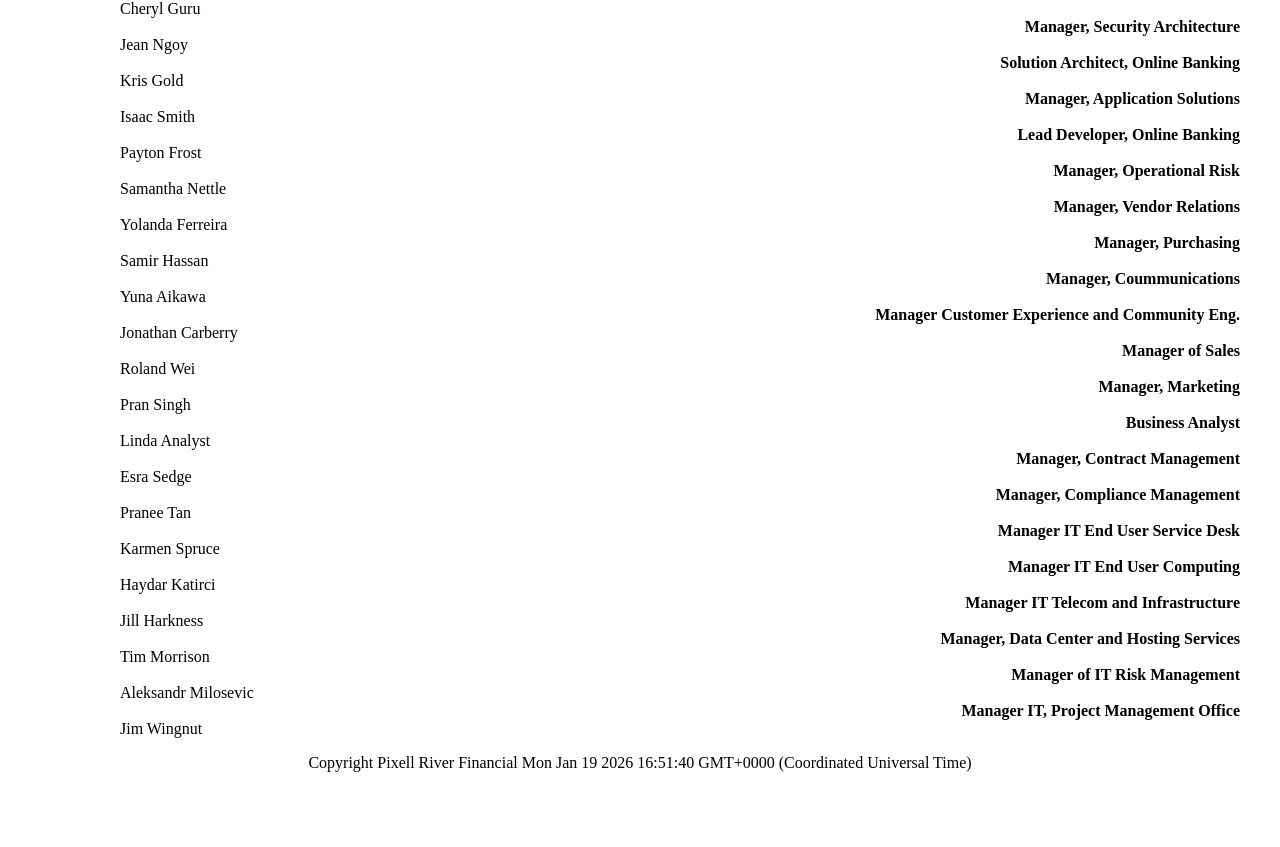
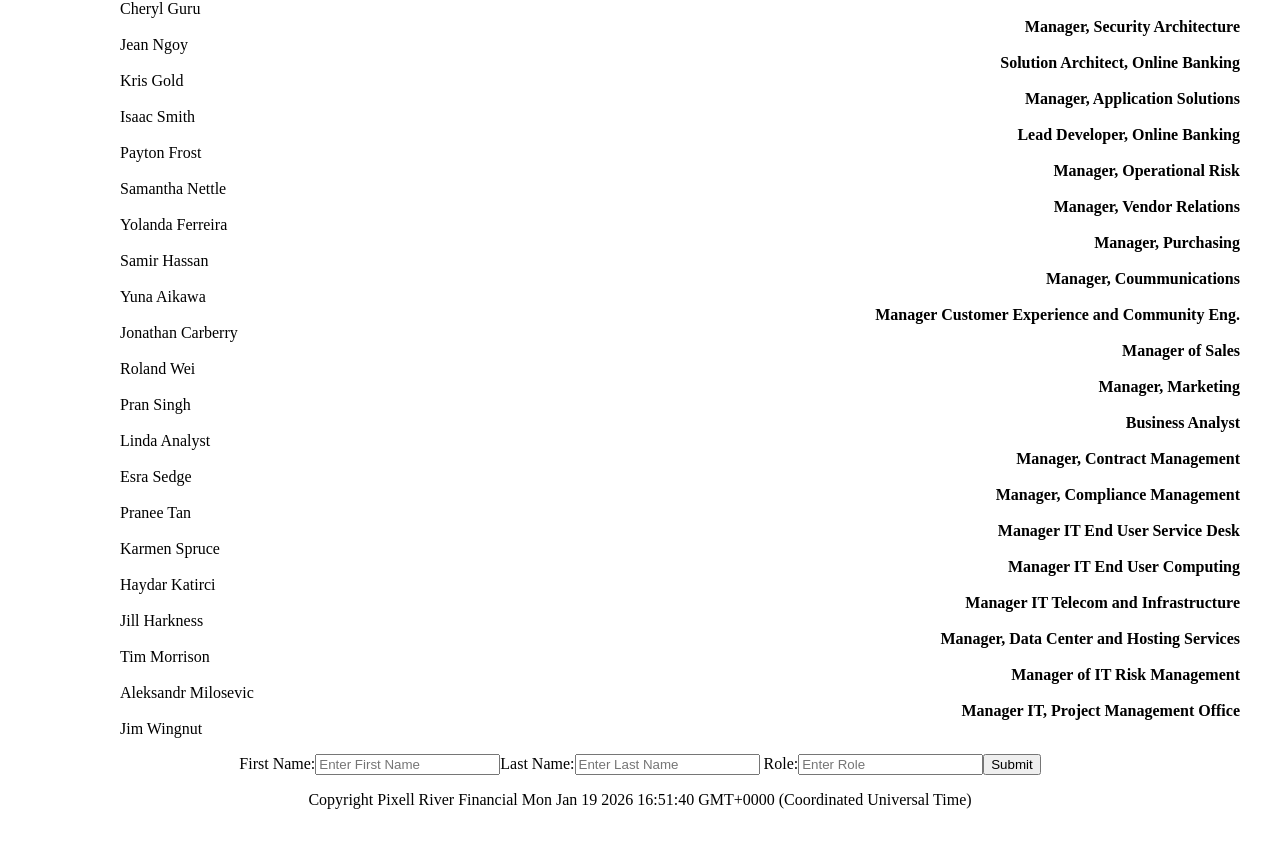
Before and after one commit to shannon1116/fsd-lab, a React (Vite) app: page /organization in a window 1280 px wide. Shown: the part 799-1646 px from the top of the page. Built offline with nearby package versions, Linux system fonts and the light colour scheme.

Commit message:
Refactored organization.ts so that it now incorporates the OrganizationForm and fixed up issues in the OrganizationForm.

```diff
--- a/src/components/organization/organization.tsx
+++ b/src/components/organization/organization.tsx
@@ -1,5 +1,7 @@
-import type { Roles } from './role';
+import { useState, useEffect } from "react";
+import type { Roles, Employees } from './role';
 import { pixellRiverLeadershipRoles } from './role';
+import { OrganizationForm } from "./organizationForm";
 import "./organization.css";
 
 function OrganizationDisplay({
@@ -29,10 +31,34 @@ function OrganizationDisplay({
     )
 }
 
-export function OrganizationList () {
+export default function OrganizationList () {
+    const [roles, setRoles] = useState<Roles[]>(
+        pixellRiverLeadershipRoles
+    );
+
+    const handleAddRole = (
+        roleName: string,
+        employee: Employees
+    ) => {
+        setRoles(prev => {
+            const existingRole = prev.find(role => role.name === roleName);
+
+            if (existingRole) {
+                return prev.map(role =>
+                    role.name === roleName
+                        ? { ...role, employees: [...role.employees, employee] }
+                        : role
+                );
+            };
+
+            return [...prev, { name: roleName, employees: [employee] }];
+        });
+    };
+
     return (
         <>
-            <OrganizationDisplay rolesEmployees={pixellRiverLeadershipRoles} />
+            <OrganizationDisplay rolesEmployees={roles} />
+            <OrganizationForm onSubmit={handleAddRole} />
         </>
-    )
+    );
 }
--- a/src/components/organization/organizationForm.tsx
+++ b/src/components/organization/organizationForm.tsx
@@ -5,7 +5,7 @@ import { validateFirstName } from "../../services/employeeService";
 
 type OrganizationFormProps = {
     onSubmit: (
-        roles: string,
+        role: string,
         employee: { firstName: string; lastName: string }
     ) => void;
 };
@@ -13,8 +13,8 @@ type OrganizationFormProps = {
 export function OrganizationForm({ onSubmit }: OrganizationFormProps) {
     const firstName = useFormInput(validateFirstName);
     const lastName = useFormInput(validateFirstName);
+    const role = useFormInput(validateFirstName);
 
-    const [role, setRole] = useState("");
     const [error, setError] = useState("");
     const [success, setSuccess] = useState("");
 
@@ -24,7 +24,7 @@ export function OrganizationForm({ onSubmit }: OrganizationFormProps) {
 
         const firstNameValid = firstName.validate();
         const lastNameValid = lastName.validate();
-        const roleValid = role.trim() !== "";
+        const roleValid = role.validate();
 
         if (!firstNameValid || !lastNameValid || !roleValid) {
             setError("Please fill in all fields correctly.");
@@ -32,16 +32,16 @@ export function OrganizationForm({ onSubmit }: OrganizationFormProps) {
             return;
         }
 
-        onSubmit(role, {
+        onSubmit(role.value, {
             firstName: firstName.value,
-            lastName: lastName.value,
+            lastName: lastName.value
         });
 
         setError("");
         setSuccess("Form is valid!");
         firstName.inputReset();
         lastName.inputReset();
-        setRole("");
+        role.inputReset();
     };
 
     return (
@@ -65,14 +65,13 @@ export function OrganizationForm({ onSubmit }: OrganizationFormProps) {
             onChange={lastName.valueChangeHandler}
         />
     </label>
-    <form onSubmit={handleSubmit}>
-    <label htmlFor="roleName"> Role:
+    <label htmlFor="role"> Role:
         <input
-            id="roleName"
+            id="role"
             type="text"
             placeholder="Enter Role"
-            value={firstName.value}
-            onChange={firstName.valueChangeHandler}
+            value={role.value}
+            onChange={role.valueChangeHandler}
         />
     </label>
     <input type="submit"/>
--- a/src/components/pages/organization/organization-page.tsx
+++ b/src/components/pages/organization/organization-page.tsx
@@ -1,4 +1,4 @@
-import { OrganizationList } from "../../organization/organization";
+import OrganizationList from "../../organization/organization";
 
 function Organization() {
     return(
```
